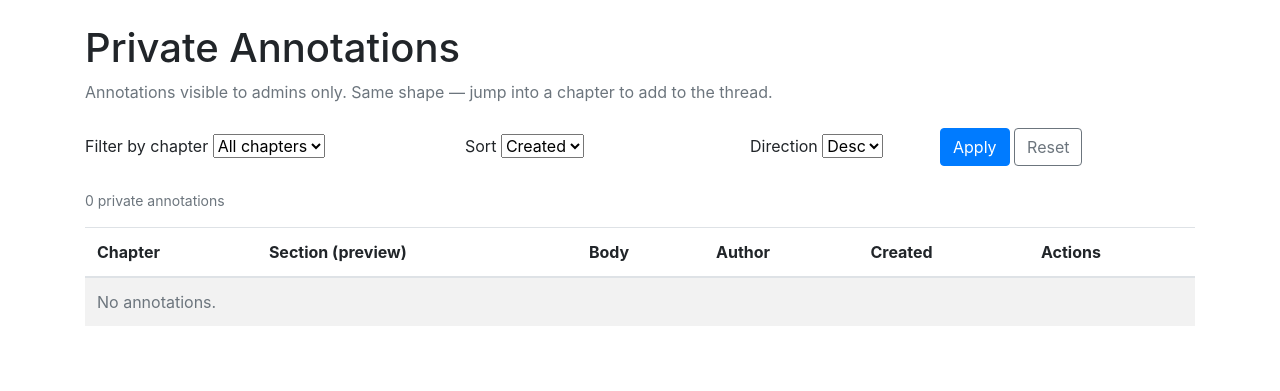
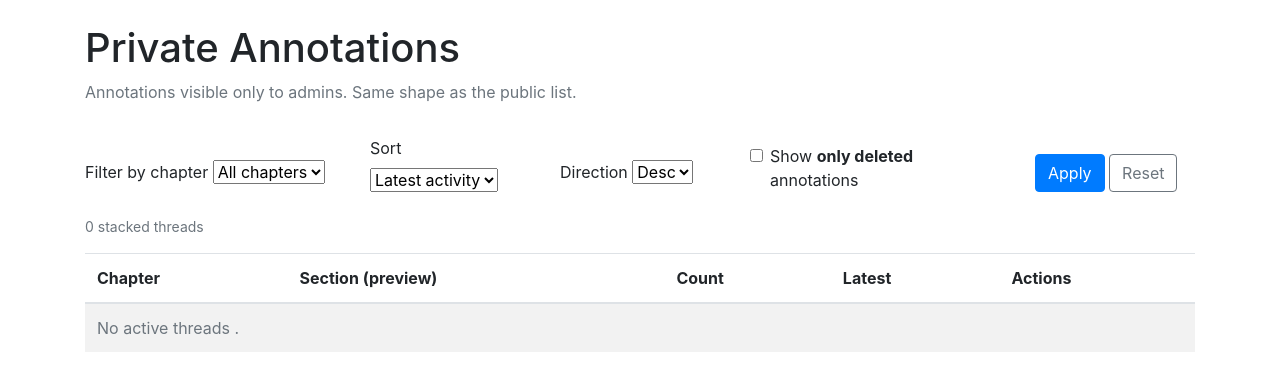
Before and after one commit to renton/rotk.net, a Python web app: template app/templates/admin/annotations.html in a window 1280 px wide. Shown: the part 56-447 px from the top of the page. Run offline with Jinja, Linux system fonts and the light colour scheme; the template is opened without the code that fills it, so the values that code supplies are empty; some libraries are stand-ins or nearby versions.

Commit message:
Annotations: default checkbox to private, exclamation left of paper icon, soft-delete + show-deleted view, stack rows by section with count column, admin-list modal in-place

```diff
--- a/app/blueprints/main/views.py
+++ b/app/blueprints/main/views.py
@@ -705,7 +705,7 @@ def chapter(chapter_num):
         annotation_section_hash,
         normalize_paragraph_text,
     )
-    ann_query = Annotation.query.filter_by(chapter_id=chapter.id)
+    ann_query = Annotation.query.filter_by(chapter_id=chapter.id, is_deleted=False)
     if not is_admin:
         ann_query = ann_query.filter_by(is_public=True)
     annotations_all = ann_query.order_by(Annotation.created_at).all()
--- a/app/models/annotation.py
+++ b/app/models/annotation.py
@@ -20,6 +20,7 @@ class Annotation(db.Model):
     section_text = db.Column(db.Text, nullable=False)
     body = db.Column(db.Text, nullable=False)
     is_public = db.Column(db.Boolean, default=False, nullable=False)
+    is_deleted = db.Column(db.Boolean, default=False, nullable=False)
     created_at = db.Column(db.DateTime, server_default=db.func.now(), nullable=False)
     created_by = db.Column(db.String(64), nullable=False, default='rotk.net_system')
 
--- a/app/static/js/annotations.js
+++ b/app/static/js/annotations.js
@@ -39,9 +39,12 @@
     return input ? input.value : '';
   }
 
-  // Current modal state — the section text (for POST payload) and
-  // the DOM icon we clicked (for updating count / colour after add).
+  // Current modal state — the section text (for POST payload), the
+  // chapter_id (per-section in admin list; per-page in chapter view),
+  // and the DOM icon we clicked (for updating count / colour after
+  // add).
   var currentSectionText = '';
+  var currentChapterId = null;
   var currentIcon = null;
 
   function escapeHtml(s) {
@@ -60,26 +63,44 @@
       var badge = a.is_public
         ? '<span class="badge bg-success">Public</span>'
         : '<span class="badge bg-danger">Private</span>';
+      var deletedBadge = a.is_deleted
+        ? '<span class="badge bg-secondary ms-1">Deleted</span>'
+        : '';
+      // Admin-only per-annotation soft-delete / restore control. The
+      // action varies by state; the button carries data-annotation-id
+      // + data-action so the click handler knows what to hit.
+      var deleteBtn = '';
+      if (meta.is_admin && a.id) {
+        if (a.is_deleted) {
+          deleteBtn = '<button type="button" class="btn btn-sm btn-outline-secondary annotation-restore-btn"' +
+                      ' data-annotation-id="' + a.id + '">Restore</button>';
+        } else {
+          deleteBtn = '<button type="button" class="btn btn-sm btn-outline-danger annotation-delete-btn"' +
+                      ' data-annotation-id="' + a.id + '"' +
+                      ' data-confirm="Delete this annotation?">Delete</button>';
+        }
+      }
       return (
-        '<li class="border rounded p-2 mb-2">' +
+        '<li class="border rounded p-2 mb-2" data-annotation-row-id="' + (a.id || '') + '">' +
           '<div class="d-flex justify-content-between align-items-start gap-2 small text-muted mb-1">' +
             '<span>' + escapeHtml(a.created_by) + ' &middot; ' + escapeHtml(a.created_at) + '</span>' +
-            '<span>' + badge + '</span>' +
+            '<span>' + badge + deletedBadge + '</span>' +
           '</div>' +
           '<div class="annotation-body" style="white-space:pre-wrap;">' + escapeHtml(a.body) + '</div>' +
+          (deleteBtn ? '<div class="text-end mt-1">' + deleteBtn + '</div>' : '') +
         '</li>'
       );
     }).join('');
     threadEl.innerHTML = out;
   }
 
-  function openModal(sectionKey, sectionText) {
+  function openModal(sectionKey, sectionText, chapterId) {
     currentSectionText = sectionText;
+    currentChapterId = chapterId != null ? chapterId : meta.chapter_id;
     var entry = payload[sectionKey];
     var thread = (entry && entry.thread) || [];
-    // Public readers only ever see public entries in the thread — the
-    // server already stripped private ones from the payload, but be
-    // defensive.
+    // Public readers only ever see public entries — server already
+    // filtered but be defensive.
     if (!meta.is_admin) {
       thread = thread.filter(function (a) { return a.is_public; });
     }
@@ -100,23 +121,115 @@
   // ---- Click handlers -----------------------------------------------
 
   document.addEventListener('click', function (event) {
+    // Delete / restore buttons inside the modal thread
+    var delBtn = event.target.closest('.annotation-delete-btn');
+    if (delBtn) {
+      event.preventDefault();
+      if (!window.confirm(delBtn.getAttribute('data-confirm') || 'Delete this annotation?')) return;
+      handleAnnotationDelete(delBtn);
+      return;
+    }
+    var restBtn = event.target.closest('.annotation-restore-btn');
+    if (restBtn) {
+      event.preventDefault();
+      handleAnnotationRestore(restBtn);
+      return;
+    }
+
+    // Admin list-page "Open modal" buttons — carry data-section-key
+    // + data-chapter-id. Fall through so the icon handler below can
+    // also match if someone renders both.
+    var listBtn = event.target.closest('.open-annotation-modal-btn');
+    if (listBtn) {
+      event.preventDefault();
+      currentIcon = listBtn;
+      var lKey = listBtn.getAttribute('data-section-key') || '';
+      var lChapterId = parseInt(listBtn.getAttribute('data-chapter-id') || '', 10) || null;
+      var lEntry = payload[lKey];
+      var lText = (lEntry && lEntry.section_text) || '';
+      openModal(lKey, lText, lChapterId);
+      return;
+    }
+
+    // Annotation icons injected into paragraphs on the chapter view
     var icon = event.target.closest('.annotation-icon');
     if (!icon) return;
     event.preventDefault();
     currentIcon = icon;
     var key = icon.getAttribute('data-section-key') || '';
     var entry = key ? payload[key] : null;
-    // For an "add" icon on a paragraph with no annotations yet, the
-    // section_text comes from the <p> the icon lives inside.
+    // For a blue "add" icon (paragraph without annotations yet),
+    // fall back to grabbing section_text from the paragraph itself.
     var sectionText = (entry && entry.section_text) || '';
     if (!sectionText) {
       var p = icon.closest('p');
-      if (p) {
-        sectionText = (p.textContent || '').replace(/\s+/g, ' ').trim();
+      if (p) sectionText = (p.textContent || '').replace(/\s+/g, ' ').trim();
+    }
+    var chapterId = (entry && entry.chapter_id) || meta.chapter_id;
+    openModal(key, sectionText, chapterId);
+  });
+
+  function handleAnnotationDelete(btn) {
+    var annotationId = btn.getAttribute('data-annotation-id');
+    if (!annotationId || !meta.delete_url_prefix) return;
+    var url = meta.delete_url_prefix + annotationId;
+    var fd = new URLSearchParams();
+    fd.set('csrf_token', getCsrf());
+    fetch(url, {
+      method: 'POST', body: fd, credentials: 'same-origin',
+      headers: { 'Accept': 'application/json' },
+    }).then(function (r) {
+      if (!r.ok) throw new Error('HTTP ' + r.status);
+      return r.json();
+    }).then(function () {
+      // Flip the row in the in-memory payload → is_deleted = true so
+      // subsequent opens reflect the change. Also re-render the modal.
+      var key = currentIcon ? currentIcon.getAttribute('data-section-key') : '';
+      var entry = payload[key];
+      if (entry && entry.thread) {
+        entry.thread.forEach(function (a) {
+          if (String(a.id) === String(annotationId)) a.is_deleted = true;
+        });
+        // Filter based on the current "show deleted" view — on the
+        // chapter page, deleted annotations shouldn't show at all;
+        // on admin list pages with show_deleted=false, hide it; with
+        // show_deleted=true, keep it visible with Restore.
+        // Simplest: just drop deleted ones from the display unless
+        // we detect show_deleted=true from meta.show_deleted (not set
+        // today — a future refinement).
+        var view = entry.thread.filter(function (a) { return !a.is_deleted; });
+        renderThread(view);
       }
-    }
-    openModal(key, sectionText);
-  });
+    }).catch(function (err) {
+      window.alert('Delete failed: ' + err.message);
+    });
+  }
+
+  function handleAnnotationRestore(btn) {
+    var annotationId = btn.getAttribute('data-annotation-id');
+    if (!annotationId || !meta.restore_url_prefix) return;
+    var url = meta.restore_url_prefix + annotationId;
+    var fd = new URLSearchParams();
+    fd.set('csrf_token', getCsrf());
+    fetch(url, {
+      method: 'POST', body: fd, credentials: 'same-origin',
+      headers: { 'Accept': 'application/json' },
+    }).then(function (r) {
+      if (!r.ok) throw new Error('HTTP ' + r.status);
+      return r.json();
+    }).then(function () {
+      var key = currentIcon ? currentIcon.getAttribute('data-section-key') : '';
+      var entry = payload[key];
+      if (entry && entry.thread) {
+        entry.thread.forEach(function (a) {
+          if (String(a.id) === String(annotationId)) a.is_deleted = false;
+        });
+        renderThread(entry.thread);
+      }
+    }).catch(function (err) {
+      window.alert('Restore failed: ' + err.message);
+    });
+  }
 
   // ---- Add form submit ----------------------------------------------
 
@@ -132,7 +245,7 @@
       }
       var fd = new URLSearchParams();
       fd.set('csrf_token', getCsrf());
-      fd.set('chapter_id', String(meta.chapter_id));
+      fd.set('chapter_id', String(currentChapterId || meta.chapter_id));
       fd.set('section_text', currentSectionText);
       fd.set('body', body);
       fd.set('is_public', isPublic ? '1' : '0');
--- a/app/templates/admin/annotations.html
+++ b/app/templates/admin/annotations.html
@@ -11,17 +11,17 @@ rotk.net - {% if is_public %}Public{% else %}Private{% endif %} Annotations
     <h1>{% if is_public %}Public{% else %}Private{% endif %} Annotations</h1>
     <p class="text-muted mb-0">
         {% if is_public %}
-        Annotations visible to all readers. Click a chapter link on any row to
-        jump into the chapter view and add to the thread there.
+        Annotations visible to all readers. Rows are stacked by section — one
+        row per (chapter, paragraph) thread. Click <strong>Add</strong> to open
+        the thread modal and reply, delete individual entries, or add a new one.
         {% else %}
-        Annotations visible to admins only. Same shape — jump into a chapter
-        to add to the thread.
+        Annotations visible only to admins. Same shape as the public list.
         {% endif %}
     </p>
 </div>
 
 <form method="GET" action="{{ url_for(page_endpoint) }}" class="row g-2 align-items-end mb-4">
-    <div class="col-md-4">
+    <div class="col-md-3">
         <label for="chapter-filter" class="form-label">Filter by chapter</label>
         <select name="chapter_num" id="chapter-filter" class="form-select">
             <option value="">All chapters</option>
@@ -33,11 +33,12 @@ rotk.net - {% if is_public %}Public{% else %}Private{% endif %} Annotations
             {% endfor %}
         </select>
     </div>
-    <div class="col-md-3">
+    <div class="col-md-2">
         <label for="sort-filter" class="form-label">Sort</label>
         <select name="sort" id="sort-filter" class="form-select">
-            <option value="created_at" {% if sort == 'created_at' %}selected{% endif %}>Created</option>
+            <option value="latest" {% if sort == 'latest' %}selected{% endif %}>Latest activity</option>
             <option value="chapter" {% if sort == 'chapter' %}selected{% endif %}>Chapter</option>
+            <option value="count" {% if sort == 'count' %}selected{% endif %}>Count</option>
         </select>
     </div>
     <div class="col-md-2">
@@ -47,14 +48,25 @@ rotk.net - {% if is_public %}Public{% else %}Private{% endif %} Annotations
             <option value="asc" {% if direction == 'asc' %}selected{% endif %}>Asc</option>
         </select>
     </div>
-    <div class="col-md-3">
+    <div class="col-md-3 pt-3">
+        <div class="form-check">
+            <input class="form-check-input" type="checkbox" id="show-deleted"
+                   name="show_deleted" value="1"
+                   {% if show_deleted %}checked{% endif %}>
+            <label class="form-check-label" for="show-deleted">
+                Show <strong>only deleted</strong> annotations
+            </label>
+        </div>
+    </div>
+    <div class="col-md-2">
         <button type="submit" class="btn btn-primary">Apply</button>
         <a href="{{ url_for(page_endpoint) }}" class="btn btn-outline-secondary">Reset</a>
     </div>
 </form>
 
 <div class="text-muted small mb-3">
-    {{ annotations|length }} {% if is_public %}public{% else %}private{% endif %} annotation{{ '' if annotations|length == 1 else 's' }}
+    {{ stacked_rows|length }} stacked thread{{ '' if stacked_rows|length == 1 else 's' }}
+    {% if show_deleted %} (deleted only){% endif %}
 </div>
 
 <div class="table-responsive">
@@ -63,58 +75,105 @@ rotk.net - {% if is_public %}Public{% else %}Private{% endif %} Annotations
         <tr>
             <th>Chapter</th>
             <th>Section (preview)</th>
-            <th>Body</th>
-            <th>Author</th>
-            <th>Created</th>
+            <th class="text-end">Count</th>
+            <th>Latest</th>
             <th class="text-end">Actions</th>
         </tr>
     </thead>
     <tbody>
-        {% for a in annotations %}
+        {% for row in stacked_rows %}
         <tr>
             <td>
-                <a href="{{ url_for('main.chapter', chapter_num=a.chapter.chapter_num) }}">
-                    {{ a.chapter.chapter_num }}
+                <a href="{{ url_for('main.chapter', chapter_num=row.chapter_num) }}">
+                    {{ row.chapter_num }}
                 </a>
             </td>
-            <td class="small text-muted" style="max-width: 300px;">
-                <div class="text-truncate" title="{{ a.section_text|e }}">
-                    {{ a.section_text }}
+            <td class="small text-muted" style="max-width: 480px;">
+                <div class="text-truncate" title="{{ row.section_text|e }}">
+                    {{ row.section_text }}
                 </div>
             </td>
-            <td style="max-width: 400px;">
-                <div class="text-truncate" title="{{ a.body|e }}">
-                    {{ a.body }}
-                </div>
+            <td class="text-end">
+                <span class="badge bg-primary rounded-pill">{{ row.count }}</span>
             </td>
-            <td class="small text-muted">{{ a.created_by }}</td>
-            <td class="small text-muted">{{ a.created_at.strftime('%Y-%m-%d %H:%M') }}</td>
-            <td class="text-end" style="min-width: 180px;">
-                <a href="{{ url_for('main.chapter', chapter_num=a.chapter.chapter_num) }}#p"
-                   class="btn btn-sm btn-outline-primary"
-                   title="Open chapter to add to this thread">
-                    <i class="fa-solid fa-plus" aria-hidden="true"></i>
-                    Add
-                </a>
-                <form method="POST" action="{{ url_for('admin.annotation_delete', annotation_id=a.id) }}"
-                      class="d-inline"
-                      data-confirm="Delete this annotation? This can't be undone.">
-                    {{ csrf_form.hidden_tag() }}
-                    <button type="submit" class="btn btn-sm btn-outline-danger">Delete</button>
-                </form>
+            <td class="small text-muted">{{ row.latest_at.strftime('%Y-%m-%d %H:%M') }}</td>
+            <td class="text-end">
+                <button type="button"
+                        class="btn btn-sm btn-outline-primary open-annotation-modal-btn"
+                        data-section-key="{{ row.section_key }}"
+                        data-chapter-id="{{ row.chapter_id }}">
+                    <i class="fa-solid fa-comments" aria-hidden="true"></i>
+                    View / Add
+                </button>
             </td>
         </tr>
         {% else %}
         <tr>
-            <td colspan="6" class="text-muted">No annotations{% if selected_chapter_num %} for chapter {{ selected_chapter_num }}{% endif %}.</td>
+            <td colspan="5" class="text-muted">
+                No {% if show_deleted %}deleted{% else %}active{% endif %} threads
+                {% if selected_chapter_num %} for chapter {{ selected_chapter_num }}{% endif %}.
+            </td>
         </tr>
         {% endfor %}
     </tbody>
 </table>
 </div>
+
+{# Reuse the chapter-view annotations modal + JS. The payload below
+   contains the full thread per row so clicking Add can populate the
+   modal without another HTTP round-trip. #}
+<div class="modal fade" id="annotation-modal" tabindex="-1"
+     aria-labelledby="annotation-modal-label" aria-hidden="true">
+  <div class="modal-dialog modal-dialog-scrollable modal-lg">
+    <div class="modal-content">
+      <div class="modal-header">
+        <h5 class="modal-title" id="annotation-modal-label">Annotations</h5>
+        <button type="button" class="btn-close" data-bs-dismiss="modal" aria-label="Close"></button>
+      </div>
+      <div class="modal-body">
+        <div id="annotation-section-context" class="small text-muted mb-3"></div>
+        <ul class="list-unstyled mb-3" id="annotation-thread"></ul>
+        <hr>
+        <form id="annotation-add-form">
+          <div class="mb-2">
+            <label for="annotation-body" class="form-label small text-muted">Add to thread</label>
+            <textarea id="annotation-body" name="body" class="form-control" rows="4" required></textarea>
+          </div>
+          <div class="d-flex align-items-center justify-content-between">
+            <div class="form-check">
+              <input class="form-check-input" type="checkbox" id="annotation-is-public" name="is_public"
+                     {% if is_public %}checked{% endif %}>
+              <label class="form-check-label" for="annotation-is-public">
+                Public
+              </label>
+            </div>
+            <button type="submit" class="btn btn-primary btn-sm">Add annotation</button>
+          </div>
+          <div id="annotation-form-error" class="small text-danger mt-2" hidden></div>
+        </form>
+      </div>
+    </div>
+  </div>
+</div>
+
+<form id="annotations-csrf-form" style="display:none;">
+  {{ csrf_form.hidden_tag() }}
+</form>
+
+<script type="application/json" id="annotations-payload" nonce="{{ csp_nonce }}">
+{{ threads_by_key | tojson }}
+</script>
+<script type="application/json" id="annotations-meta" nonce="{{ csp_nonce }}">
+{"chapter_id": null,
+ "is_admin": true,
+ "create_url": "{{ url_for('admin.annotation_create') }}",
+ "delete_url_prefix": "{{ url_for('admin.annotation_delete', annotation_id=0)[:-1] }}",
+ "restore_url_prefix": "{{ url_for('admin.annotation_restore', annotation_id=0)[:-1] }}"}
+</script>
 {% endblock %}
 
 {% block scripts %}
 {{ super() }}
 <script src="{{ url_for('static', filename='js/admin_confirm.js') }}"></script>
+<script src="{{ url_for('static', filename='js/annotations.js') }}"></script>
 {% endblock %}
```
Also changed, not shown: app/blueprints/admin/views.py (+101 -18 lines), app/templates/book/chapter.html (+5 -3 lines), tools/book_parser.py (+7 -4 lines), migrations/0015_annotation_soft_delete.sql (added).
